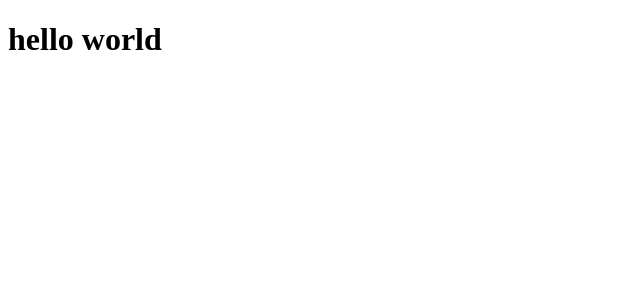
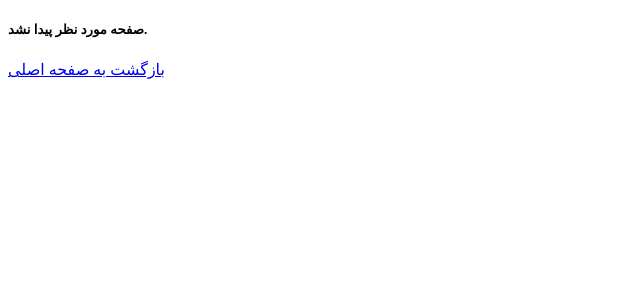
Before and after one commit to cherali/bentOak_test, a React (Create React App) app: page /login in a window 1280 px wide. Shown: the top 300 px of the page, without its empty margins (0-640 px from the left). Built offline with nearby package versions, Linux system fonts and the light colour scheme.

Commit message:
add routing system

```diff
--- a/src/App.js
+++ b/src/App.js
@@ -1,9 +1,32 @@
+import { lazy, Suspense } from 'react';
+import { Routes, Route, useLocation } from 'react-router-dom';
+import { useAppRoute } from './hooks/useAppRoute';
+import { withAuth } from './common/utils/withAuth';
+
+const NotFound = lazy(() => import('./pages/NotFound'));
+
 
 function App() {
+  const { pathname } = useLocation();
+  const appRoute = useAppRoute();
+  const routesName = appRoute.map(item => item.path);
+
   return (
-    <div>
-      <h1>hello world</h1>
-    </div>
+    <Suspense fallback={<span>loading...</span>}>
+      <Routes>
+        {
+          appRoute.map((item, i) => {
+            const El = withAuth(item.compoennt);
+
+            return (
+              <Route key={i} exact path={item.path} element={<El />} />
+            )
+          })
+        }
+      </Routes>
+
+      {!routesName.includes(pathname) && <NotFound />}
+    </Suspense>
   );
 }
 
--- /dev/null
+++ b/src/common/utils/withAuth.js
@@ -0,0 +1,19 @@
+import { useLocation } from 'react-router-dom'
+
+
+const authPath = ['/', '/login', '/register']
+
+export const withAuth = Cmp => () => {
+  const { pathname } = useLocation()
+
+  // using token as identifying the user login, may want to send token in cookie
+  const token = null
+
+
+  if (!token && !authPath.includes(pathname)) {
+    return null;
+  }
+
+
+  return (!!token || (!token && authPath.includes(pathname))) && <Cmp />
+}
--- /dev/null
+++ b/src/hooks/useAppRoute.js
@@ -0,0 +1,9 @@
+import { routes } from '../routes'
+
+export function useAppRoute() {
+  const token = null;
+  const isLogedIn = !!token;
+
+
+  return routes.filter(r => isLogedIn ? r : !r.private);
+}
--- a/src/index.js
+++ b/src/index.js
@@ -1,11 +1,14 @@
 import React from 'react';
 import ReactDOM from 'react-dom';
+import { BrowserRouter } from 'react-router-dom';
 import App from './App';
 import reportWebVitals from './reportWebVitals';
 
 ReactDOM.render(
   <React.StrictMode>
-    <App />
+    <BrowserRouter>
+      <App />
+    </BrowserRouter>
   </React.StrictMode>,
   document.getElementById('root')
 );
--- /dev/null
+++ b/src/pages/Home.js
@@ -0,0 +1,11 @@
+import React from 'react'
+
+function Home() {
+  return (
+    <div>
+      <p>home page</p>
+    </div>
+  )
+}
+
+export default Home
--- /dev/null
+++ b/src/pages/NotFound.js
@@ -0,0 +1,18 @@
+import React from 'react'
+import { Link } from 'react-router-dom'
+import styled from 'styled-components'
+
+const PageLink = styled(Link)`
+  margin-top: 1rem;
+`
+
+function NotFound() {
+  return (
+    <div>
+      <h5>صفحه مورد نظر پیدا نشد.</h5>
+      <PageLink to='/'>بازگشت به صفحه اصلی</PageLink>
+    </div>
+  )
+}
+
+export default NotFound
--- /dev/null
+++ b/src/routes.js
@@ -0,0 +1,10 @@
+import { lazy } from 'react'
+
+const Home = lazy(() => import('./pages/Home'))
+const NotFound = lazy(() => import('./pages/NotFound'))
+
+
+export const routes = [
+  { path: '/', compoennt: Home, private: false, },
+  { path: '/not-found', compoennt: NotFound, private: false, },
+]
```
